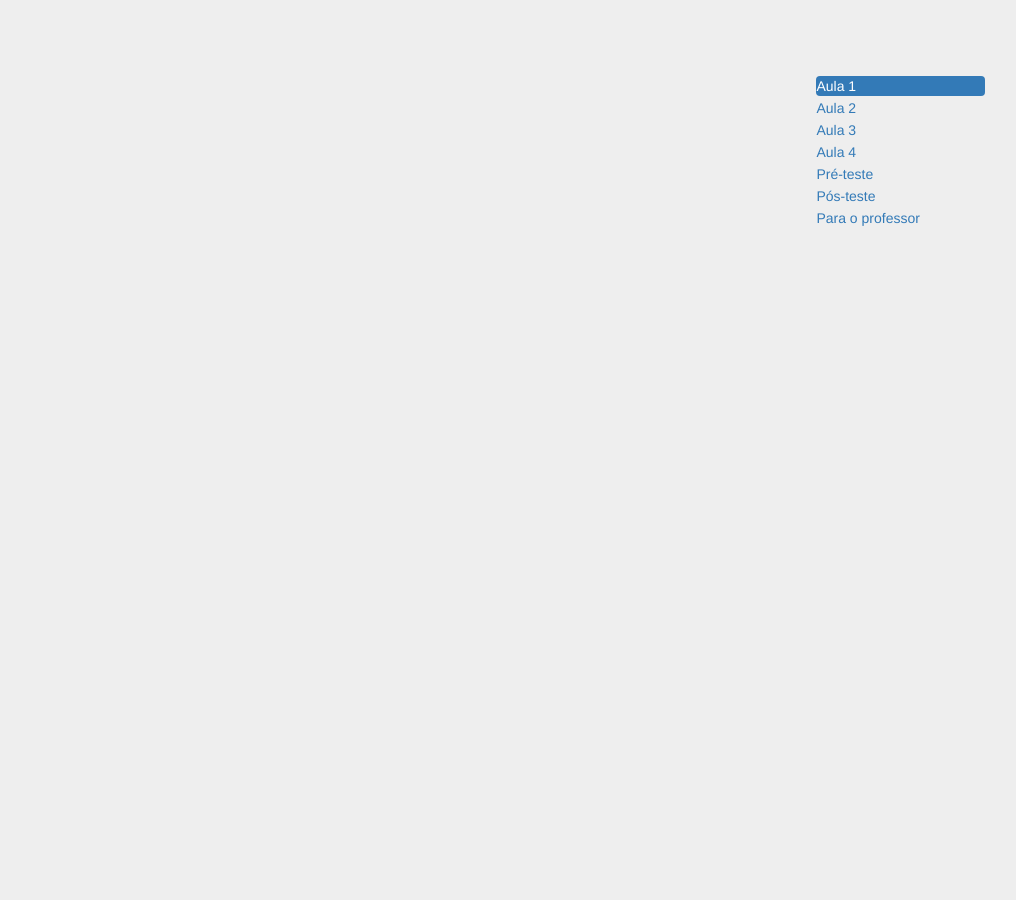
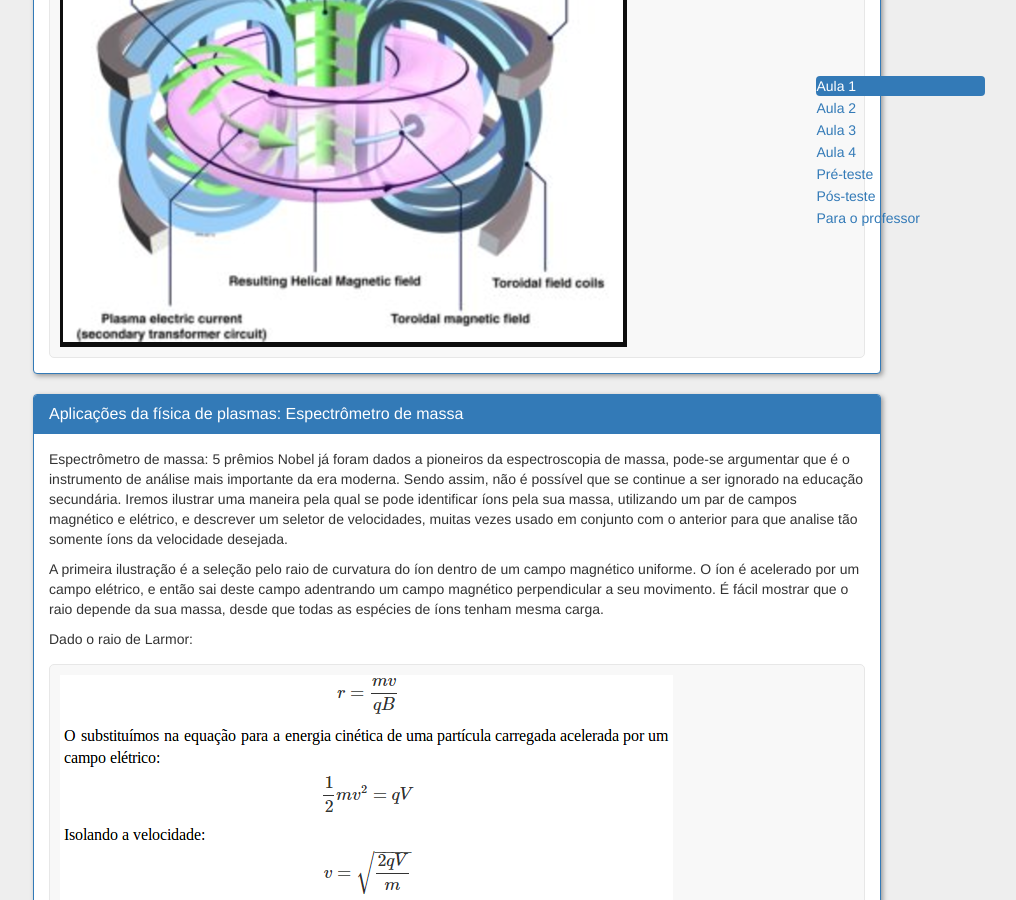
Before and after one commit to RodrigoPacios/mrpacios1, a Jekyll site: the page built from PlasmaPhysics.html, in a window 1280 px wide and 900 px high, scrolled down 22647 px. Shown: the whole window, without its empty margins (37-1053 px from the left). Built offline with Jekyll 4.4.1, drawn with Linux system fonts in a browser that asks for light colours; nearby versions of some CDN libraries; some of the changed text lies outside the part shown.

Commit message:
pronto para entrega

```diff
--- a/PlasmaPhysics.html
+++ b/PlasmaPhysics.html
@@ -521,7 +521,7 @@
 
 		<div class="panel panel-primary">
   			<div class="panel-heading">
-    			<h3 class="panel-title">Aplicações da física de plasmas</h3>
+    			<h3 class="panel-title">Aplicações da física de plasmas: Tubos de Crookes</h3>
   			</div>
   			<div class="panel-body">
   				<div class="media">
@@ -533,12 +533,96 @@
 				<div class="media">
   					<div class="media-left"><a href=""><img style="width: 100;" src="{{site.baseurl}}/img/crookesaplic2.png" alt="" class="media-object"></a></div>
 				</div>
+				<div class="media">
+  					<div class="media-left"><a href=""><img style="width: 100;" src="{{site.baseurl}}/img/crookesaplic3.png" alt="" class="media-object"></a></div>
+				</div>
+				<div class="media">
+  					<div class="media-left"><a href=""><img style="width: 100;" src="{{site.baseurl}}/img/crookesaplic4.png" alt="" class="media-object"></a></div>
+				</div>
+				<div class="media">
+  					<div class="media-left"><a href=""><img style="width: 100;" src="{{site.baseurl}}/img/crookesaplic5.png" alt="" class="media-object"></a></div>
+				</div>
+				<div class="media">
+  					<div class="media-left"><a href=""><img style="width: 100;" src="{{site.baseurl}}/img/crookesaplic6.png" alt="" class="media-object"></a></div>
+				</div>
+
+  			</div>
+		</div>
+
+		<div class="panel panel-primary">
+  			<div class="panel-heading">
+    			<h3 class="panel-title">Aplicações da física de plasmas: Aceleradores de partículas</h3>
+  			</div>
+  			<div class="panel-body">
+  				<div class="media">
+  					<div class="media-left"><a href="https://pt.wikipedia.org/wiki/C%C3%ADclotron"><img style="width: 100;" src="{{site.baseurl}}/img/ciclotron.png" alt="" class="media-object"></a></div>
+  				</div>
+  				<div class="media">
+  					<div class="media-left"><a href=""><img style="width: 100;" src="{{site.baseurl}}/img/cic1.png" alt="" class="media-object"></a></div>
+  				</div>
+  				<div class="media">
+  					<div class="media-left"><a href=""><img style="width: 100;" src="{{site.baseurl}}/img/cic2.png" alt="" class="media-object"></a></div>
+  				</div>
+  				<div class="media">
+  					<div class="media-left"><a href=""><img style="width: 100;" src="{{site.baseurl}}/img/cic3.png" alt="" class="media-object"></a></div>
+  				</div>
+  				<div class="media">
+  					<div class="media-left"><a href=""><img style="width: 100;" src="{{site.baseurl}}/img/cic4.png" alt="" class="media-object"></a></div>
+  				</div>
+  				<div class="media">
+  					<div class="media-left"><a href=""><img style="width: 100;" src="{{site.baseurl}}/img/cic5.png" alt="" class="media-object"></a></div>
+  				</div>
+  			</div>
+		</div>
+
+		<div class="panel panel-primary">
+  			<div class="panel-heading">
+    			<h3 class="panel-title">Aplicações da física de plasmas: Tokamak</h3>
+  			</div>
+  			<div class="panel-body">
+  				<div class="media">
+  					<div class="media-left"><a href="https://www.euro-fusion.org/jet/"><img style="width: 100;" src="{{site.baseurl}}/img/toka1.png" alt="" class="media-object"></a></div>
+  				</div>
+  				<div class="media">
+  					<div class="media-left"><a href=""><img style="width: 100;" src="{{site.baseurl}}/img/toka2.png" alt="" class="media-object"></a></div>
+  				</div>
+  				<div class="media">
+  					<div class="media-left"><a href=""><img style="width: 100;" src="{{site.baseurl}}/img/toka3.png" alt="" class="media-object"></a></div>
+  				</div>
+
+  			</div>
+		</div>
+
+		<div class="panel panel-primary">
+  			<div class="panel-heading">
+    			<h3 class="panel-title">Aplicações da física de plasmas: Espectrômetro de massa</h3>
+  			</div>
+  			<div class="panel-body">
+  				<p>Espectrômetro de massa: 5 prêmios Nobel já foram dados a pioneiros da espectroscopia de massa, pode-se argumentar que é o instrumento de análise mais importante da era moderna. Sendo assim, não é possível que se continue a ser ignorado na educação secundária. Iremos ilustrar uma maneira pela qual se pode identificar íons pela sua massa, utilizando um par de campos magnético e elétrico, e descrever um seletor de velocidades, muitas vezes usado em conjunto com o anterior para que analise tão somente íons da velocidade desejada.</p>
+  				<p>A primeira ilustração é a seleção pelo raio de curvatura do íon dentro de um campo magnético uniforme. O íon é acelerado por um campo elétrico, e então sai deste campo adentrando um campo magnético perpendicular a seu movimento. É fácil mostrar que o raio depende da sua massa, desde que todas as espécies de íons tenham mesma carga.</p>
+  				<p>Dado o raio de Larmor:</p>
+  				<div class="media">
+  					<div class="media-left"><a href=""><img style="width: 100;" src="{{site.baseurl}}/img/lar1.png" alt="" class="media-object"></a></div>
+  				</div>
+  				<div class="media">
+  					<div class="media-left"><a href=""><img style="width: 100;" src="{{site.baseurl}}/img/lar2.png" alt="" class="media-object"></a></div>
+  				</div>
+  				<div class="media">
+  					<div class="media-left"><a href="https://pt.wikipedia.org/wiki/Espectrometria_de_massa"><img style="width: 100;" src="{{site.baseurl}}/img/mass.jpg" alt="" class="media-object"></a></div>
+  				</div>
+  				<div class="media">
+  					<div class="media-left"><a href=""><img style="width: 100;" src="{{site.baseurl}}/img/tok1.png" alt="" class="media-object"></a></div>
+  				</div>
+  				<div class="media">
+  					<div class="media-left"><a href=""><img style="width: 100;" src="{{site.baseurl}}/img/tok2.png" alt="" class="media-object"></a></div>
+  				</div>
+
   			</div>
 		</div>
 
 		<hr>
 
-		<p>Ao concluir o estudo do conteúdo deste site, complete o pós-teste que pode ser encontrado à direita</p>
+		<p class="bg-primary text-white">Ao concluir o estudo do conteúdo deste site, complete o pós-teste que pode ser encontrado à direita</p>
 
 	</div>
 
```
Also changed, not shown: img/cic1.png (added), img/cic2.png (added), img/cic3.png (added), img/cic4.png (added), img/cic5.png (added), img/ciclotron.png (added), img/crookesaplic3.png (added), img/crookesaplic4.png (added), img/crookesaplic5.png (added), img/crookesaplic6.png (added), img/lar1.png (added), img/lar2.png (added), img/mass.jpg (added), img/tok1.png (added), 4 more files.
